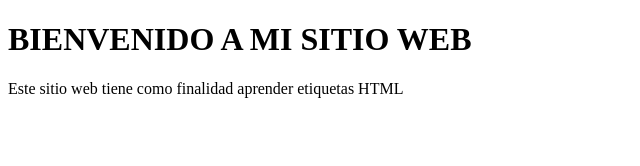
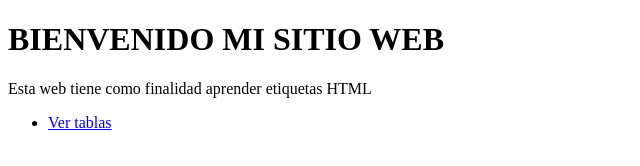
Before and after one commit to YosDiaz/ProyectoHTML, a plain HTML site: page index.html in a window 1280 px wide. Shown: the whole page, without its empty margins (0-640 px from the left). Drawn offline with Linux system fonts and the light colour scheme.

Commit message:
index modified for tables

```diff
--- a/index.html
+++ b/index.html
@@ -6,7 +6,10 @@
     <title>Document</title>
 </head>
 <body>
-    <h1>BIENVENIDO A MI SITIO WEB</h1>
-    <span>Este sitio web tiene como finalidad aprender etiquetas HTML</span>
+    <h1> BIENVENIDO MI SITIO WEB</h1>
+    <span>Esta web tiene como finalidad aprender etiquetas HTML</span>
+    <ul>
+        <li><a href="html/tablas.html">Ver tablas</a></li>
+    </ul>
 </body>
 </html>
```
